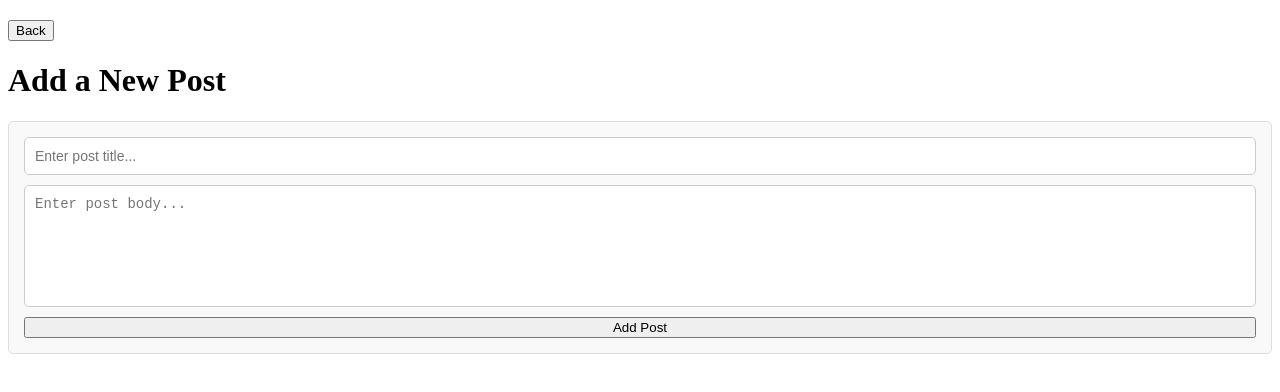
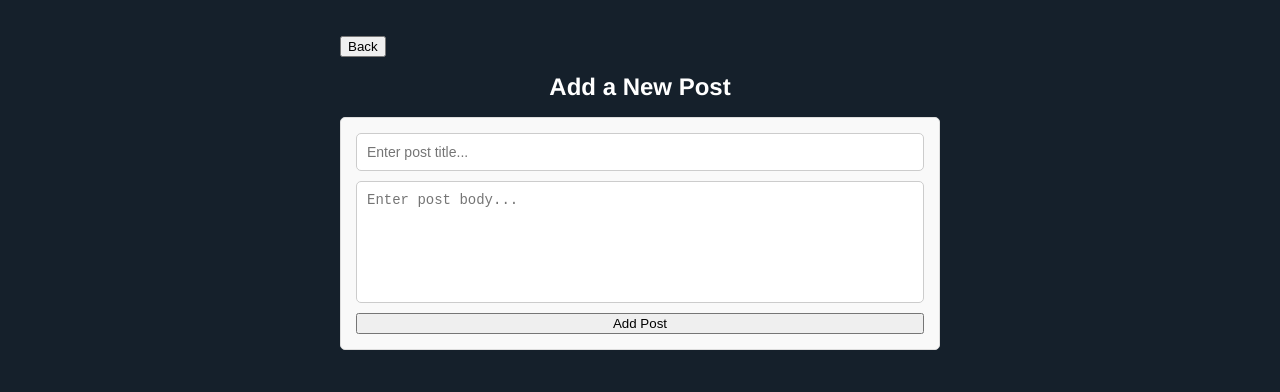
Before and after one commit to OriVered/Posts-Feed-Paygilant, a React (Create React App) app in the folder client/: page /add-post in a window 1280 px wide. Shown: the top 392 px of the page. Built offline with nearby package versions, Linux system fonts and the light colour scheme; no server answers.

Commit message:
Modified scss architecture for uniformity

```diff
--- a/client/src/assets/styles/global.scss
+++ b/client/src/assets/styles/global.scss
@@ -1,18 +1,48 @@
 @import "./variables.scss";
 @import "./mixins.scss";
 
+// Global styles
+body {
+    margin: 0;
+    font-family: $font-family;
+    background-color: $background-color;
+    color: $dark-gray;
+}
+
+// Containers
+.container {
+    width: 100%;
+    max-width: 600px;
+    margin: 0 auto;
+    padding: $spacing-medium;
+
+    @media (max-width: $breakpoint-mobile) {
+        max-width: 100%;
+    }
+}
+
+// Headings
+h1 {
+    font-size: 24px;
+    margin-bottom: $spacing-medium;
+    text-align: center;
+    color: $dark-gray;
+}
+
 // Buttons
 .button {
-    @include button-style($primary-color, darken($primary-color, 10%));
+    @include button-style($primary-color, lighten($primary-color, 10%));
+    display: block;
+    margin: $spacing-small auto;
 }
 
 // Cards
 .card {
-    background-color: white;
+    background-color: $card-background-color;
     padding: $spacing-medium;
     border-radius: $border-radius;
-    box-shadow: 0 2px 5px rgba(0, 0, 0, 0.1);
-    margin: $spacing-medium 0;
+    box-shadow: 0 2px 5px rgba(0, 0, 0, 0.2);
+    margin: $spacing-small 0;
 }
 
 // Error Messages
--- a/client/src/assets/styles/variables.scss
+++ b/client/src/assets/styles/variables.scss
@@ -1,9 +1,10 @@
 // Colors
 $primary-color: #1da1f2;
-$secondary-color: #657786;
-$background-color: #f5f8fa;
-$light-gray: #e1e8ed;
-$dark-gray: #14171a;
+$secondary-color: #8899a6;
+$background-color: #15202b;
+$card-background-color: #192734;
+$light-gray: #38444d;
+$dark-gray: #ffffff;
 $error-color: #e0245e;
 
 // Fonts
```
